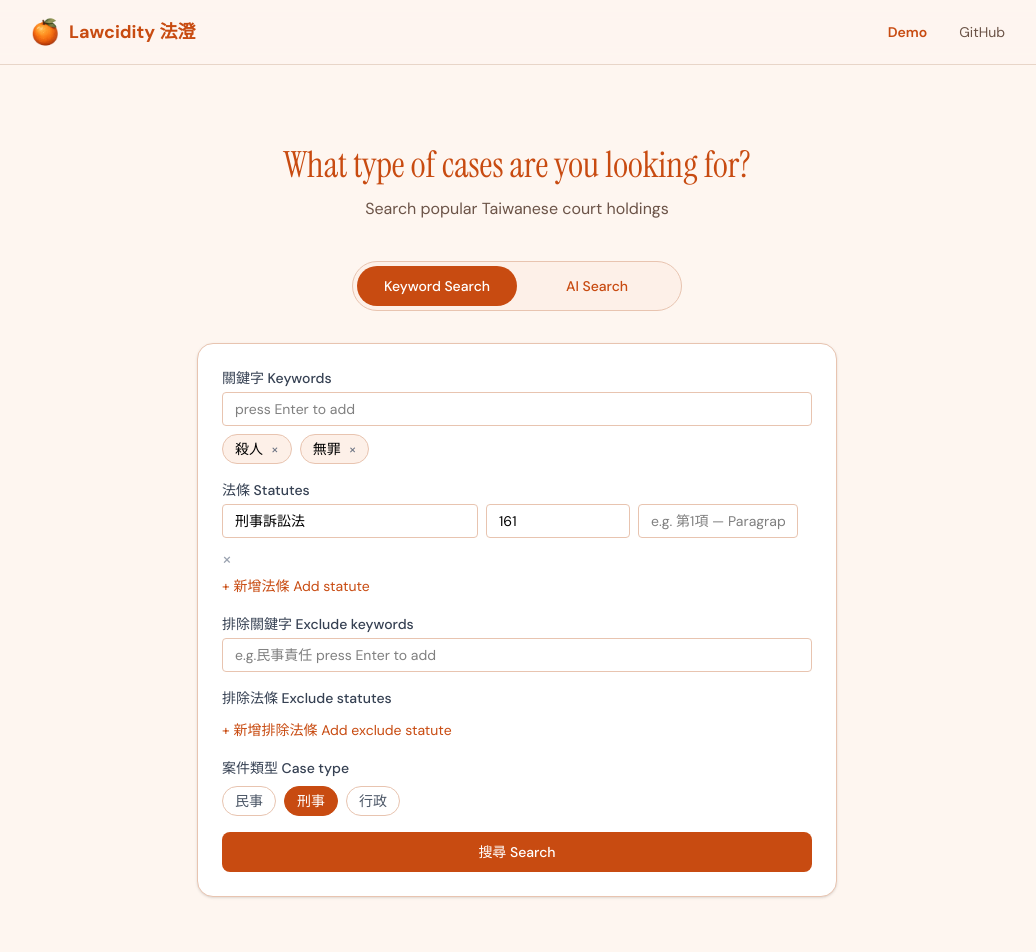
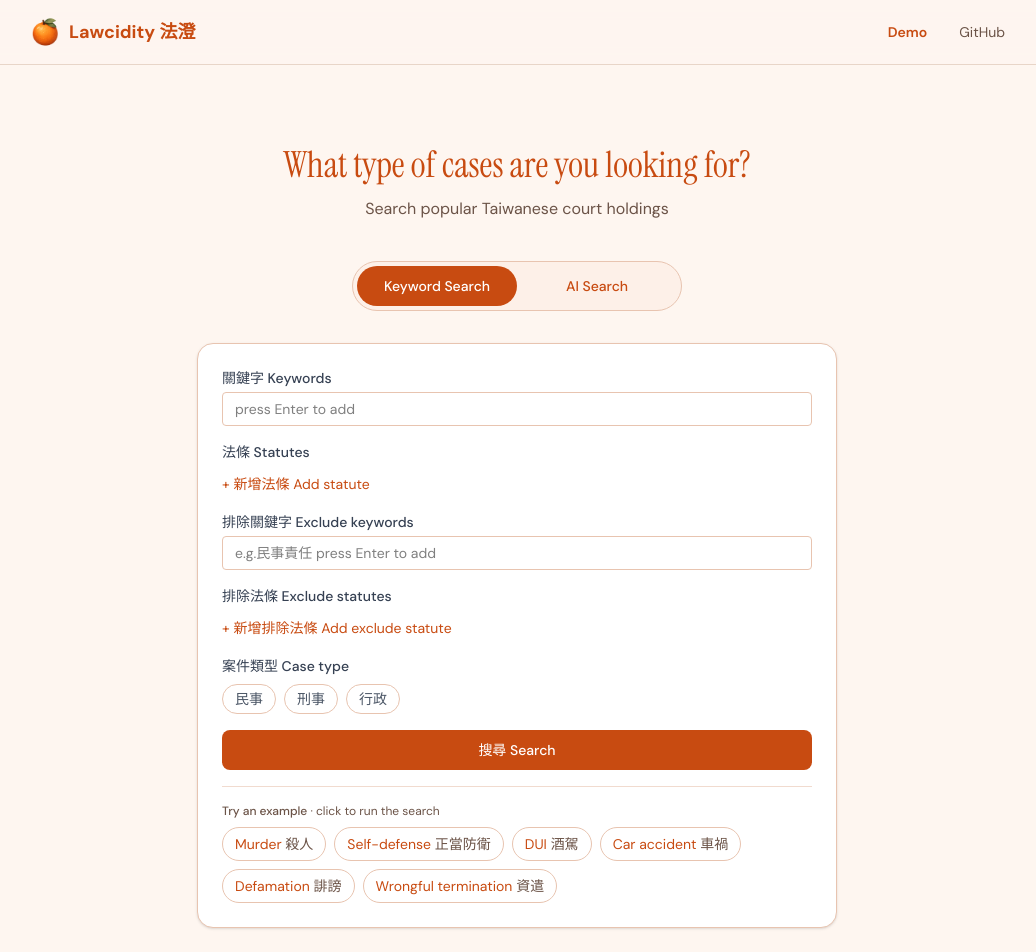
Before and after one commit to rachelL-tech/Lawcidity, a React (Vite) app in the folder frontend/: page /demo in a window 1280 px wide. Shown: the top 952 px of the page, without its empty margins (123-1159 px from the left). Built offline with nearby package versions, Linux system fonts and the light colour scheme.

Commit message:
feat: add clickable example searches to the demo forms
Replace the pre-filled defaults with one-click examples covering the
topics in the demo subset; AI examples only fill the textarea so they
do not consume the daily quota until the visitor presses Analyze.

```diff
--- a/frontend/src/components/AiSearchForm.jsx
+++ b/frontend/src/components/AiSearchForm.jsx
@@ -7,8 +7,9 @@ import { analyze } from "../lib/api";
  *
  * Props:
  *   onSubmit({ query, issues, statutes, case_type }) — 確認後觸發
+ *   examples — 範例案情 [{ label, text, translation }]，點了只填入輸入框，不會自動送出
  */
-export default function AiSearchForm({ onSubmit, defaultText = "" }) {
+export default function AiSearchForm({ onSubmit, defaultText = "", examples = [] }) {
   const [text, setText] = useState(defaultText);
   const [loading, setLoading] = useState(false);
   const [error, setError] = useState(null);
@@ -18,6 +19,16 @@ export default function AiSearchForm({ onSubmit, defaultText = "" }) {
   // 勾選狀態
   const [selectedIssues, setSelectedIssues] = useState([]);
   const [selectedStatutes, setSelectedStatutes] = useState([]);
+
+  // 目前輸入框內容剛好等於某個範例時，標示該範例並顯示英文翻譯
+  const activeExample = examples.find((example) => example.text === text);
+
+  function fillExample(example) {
+    setText(example.text);
+    // 換了案情，上一題的分析結果不再適用
+    setAnalysisResult(null);
+    setError(null);
+  }
 
   async function handleAnalyze() {
     if (!text.trim()) return;
@@ -66,11 +77,41 @@ export default function AiSearchForm({ onSubmit, defaultText = "" }) {
         <textarea
           value={text}
           onChange={(e) => setText(e.target.value)}
-          placeholder="e.g. 如果我騎車，對方碰瓷，但沒有行車記錄器，該怎麼主張無過失？&#10;Describe the facts of your case in Chinese for best results."
+          placeholder="Describe the facts of your case in Chinese for best results."
           rows={5}
           className="w-full border border-brand-border rounded-lg px-3 py-2 text-sm focus:outline-none focus:border-brand resize-y"
         />
       </div>
+
+      {/* 範例案情 */}
+      {examples.length > 0 && (
+        <div>
+          <p className="text-xs font-medium text-text-secondary mb-2">
+            Try an example <span className="font-normal">· click to fill in the case, then press Analyze</span>
+          </p>
+          <div className="flex flex-wrap gap-2">
+            {examples.map((example) => (
+              <button
+                key={example.label}
+                type="button"
+                onClick={() => fillExample(example)}
+                className={`px-3 py-1.5 rounded-full text-sm border text-brand transition-colors ${
+                  activeExample === example
+                    ? "border-brand bg-brand-light"
+                    : "border-brand-border bg-white hover:bg-brand-light"
+                }`}
+              >
+                {example.label}
+              </button>
+            ))}
+          </div>
+          {activeExample && (
+            <p className="text-xs text-text-secondary mt-2 italic">
+              “{activeExample.translation}”
+            </p>
+          )}
+        </div>
+      )}
 
       {/* AI 分析按鈕 */}
       <button
--- a/frontend/src/components/SearchForm.jsx
+++ b/frontend/src/components/SearchForm.jsx
@@ -8,7 +8,8 @@ const CASE_TYPES = ["民事", "刑事", "行政"];
 // Props:
 //   initialReq: SearchRequest 初始值（來自 URL params）
 //   onSearch(req): 提交搜尋時呼叫，傳入完整 SearchRequest 物件
-export default function SearchForm({ initialReq, onSearch }) {
+//   examples: 範例搜尋 [{ label, zh, keywords, statutes }]，點了直接送出（只有首頁會傳）
+export default function SearchForm({ initialReq, onSearch, examples = [] }) {
   const [kwInput, setKwInput] = useState("");
   const [keywords, setKeywords] = useState(initialReq.keywords);
   // macOS IME：compositionend 在 keydown 之前觸發，isComposing 已是 false，
@@ -71,6 +72,19 @@ export default function SearchForm({ initialReq, onSearch }) {
       exclude_keywords: excludeKeywords,
       exclude_statutes: validExcludeStatutes,
       case_types: caseTypes,
+      page: 1,
+    });
+  }
+
+  // 點範例：不經過表單 state，直接用範例條件送出
+  function runExample(example) {
+    onSearch({
+      ...initialReq,
+      keywords: example.keywords,
+      statutes: example.statutes,
+      exclude_keywords: [],
+      exclude_statutes: [],
+      case_types: [],
       page: 1,
     });
   }
@@ -224,6 +238,27 @@ export default function SearchForm({ initialReq, onSearch }) {
       >
         搜尋 Search
       </button>
+
+      {/* 範例搜尋 */}
+      {examples.length > 0 && (
+        <div className="pt-4 border-t border-brand-border/60">
+          <p className="text-xs font-medium text-text-secondary mb-2">
+            Try an example <span className="font-normal">· click to run the search</span>
+          </p>
+          <div className="flex flex-wrap gap-2">
+            {examples.map((example) => (
+              <button
+                key={example.label}
+                type="button"
+                onClick={() => runExample(example)}
+                className="px-3 py-1.5 rounded-full text-sm border border-brand-border bg-white text-brand hover:bg-brand-light transition-colors"
+              >
+                {example.label} <span className="text-text-secondary">{example.zh}</span>
+              </button>
+            ))}
+          </div>
+        </div>
+      )}
     </form>
   );
 }
--- a/frontend/src/pages/DemoPage.jsx
+++ b/frontend/src/pages/DemoPage.jsx
@@ -26,15 +26,48 @@ function useTypingEffect(text, speed = 90) {
   return { displayed: text.substring(0, charIndex), done, cursorVisible };
 }
 
-const DEFAULT_KEYWORD_REQ = {
-  ...DEFAULT_SEARCH_REQ,
-  keywords: ["殺人", "無罪"],
-  statutes: [{ law: "刑事訴訟法", article: "161", sub_ref: null }],
-  case_types: ["刑事"],
-};
+// 首頁的範例搜尋：線上資料是六個主題的引用子集，用範例引導訪客搜得到結果的條件
+const KEYWORD_EXAMPLES = [
+  { label: "Murder", zh: "殺人", keywords: ["殺人", "無罪"], statutes: [{ law: "刑法", article: "271", sub_ref: null }] },
+  { label: "Self-defense", zh: "正當防衛", keywords: ["正當防衛"], statutes: [{ law: "刑法", article: "23", sub_ref: null }] },
+  { label: "DUI", zh: "酒駕", keywords: ["酒駕", "吐氣酒精濃度"], statutes: [{ law: "刑法", article: "185之3", sub_ref: null }] },
+  { label: "Car accident", zh: "車禍", keywords: ["車禍", "與有過失"], statutes: [{ law: "民法", article: "217", sub_ref: null }] },
+  { label: "Defamation", zh: "誹謗", keywords: ["誹謗", "言論自由"], statutes: [{ law: "刑法", article: "310", sub_ref: null }] },
+  { label: "Wrongful termination", zh: "資遣", keywords: ["資遣", "不能勝任"], statutes: [{ law: "勞動基準法", article: "11", sub_ref: null }] },
+];
 
-const DEFAULT_AI_TEXT =
-  "如果我騎車，對方碰瓷，但沒有行車記錄器，該怎麼主張無過失？";
+const AI_EXAMPLES = [
+  {
+    label: "Staged accident",
+    text: "如果我騎車，對方碰瓷，但沒有行車記錄器，該怎麼主張無過失？",
+    translation: "I was riding my scooter when someone staged an accident, and I have no dashcam. How can I argue I was not at fault?",
+  },
+  {
+    label: "DUI stop",
+    text: "我喝了兩罐啤酒後騎機車回家，被警察攔檢，酒測值每公升 0.27 毫克，但沒有發生任何事故，可以主張什麼來減輕刑責？",
+    translation: "I rode my scooter home after two beers and was stopped by police. My breath test was 0.27 mg/L, but there was no accident. What can I argue to reduce the penalty?",
+  },
+  {
+    label: "Self-defense",
+    text: "對方先拿棍子打我，我搶下棍子反擊，把他打成骨折，我可以主張正當防衛嗎？",
+    translation: "Someone attacked me with a stick. I grabbed it and struck back, breaking his bone. Can I claim self-defense?",
+  },
+  {
+    label: "Online review",
+    text: "我在網路評論寫某間餐廳的食物害我食物中毒，店家告我誹謗，我該怎麼主張？",
+    translation: "I posted an online review saying a restaurant's food gave me food poisoning, and the owner sued me for defamation. How can I defend myself?",
+  },
+  {
+    label: "Fired for performance",
+    text: "公司以我不能勝任工作為由資遣我，但從來沒有給過改善的機會，這樣的資遣合法嗎？",
+    translation: "My employer laid me off for poor performance but never gave me a chance to improve. Is the dismissal lawful?",
+  },
+  {
+    label: "Divorce",
+    text: "配偶和我分居五年，而且拒絕溝通，我可以訴請離婚嗎？",
+    translation: "My spouse and I have lived apart for five years and they refuse to communicate. Can I file for divorce?",
+  },
+];
 
 export default function DemoPage() {
   const [mode, setMode] = useState("keyword");
@@ -71,11 +104,11 @@ export default function DemoPage() {
       {/* Search form */}
       {mode === "keyword" ? (
         <div className="bg-white rounded-2xl border border-brand-border shadow-sm p-6">
-          <SearchForm initialReq={DEFAULT_KEYWORD_REQ} onSearch={handleSearch} />
+          <SearchForm initialReq={DEFAULT_SEARCH_REQ} onSearch={handleSearch} examples={KEYWORD_EXAMPLES} />
         </div>
       ) : (
         <div className="bg-white rounded-2xl border border-brand-border shadow-sm p-6">
-          <AiSearchForm onSubmit={handleAiSubmit} defaultText={DEFAULT_AI_TEXT} />
+          <AiSearchForm onSubmit={handleAiSubmit} examples={AI_EXAMPLES} />
         </div>
       )}
     </div>
```
